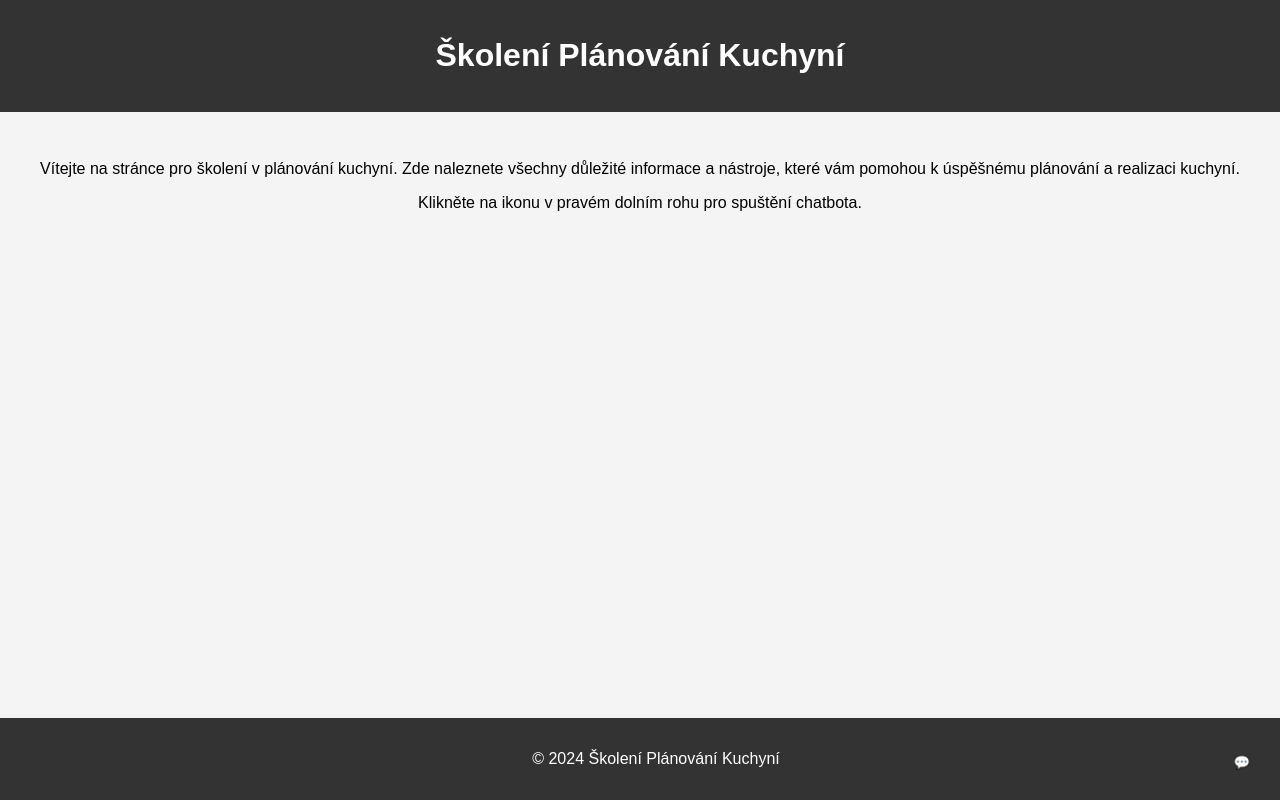
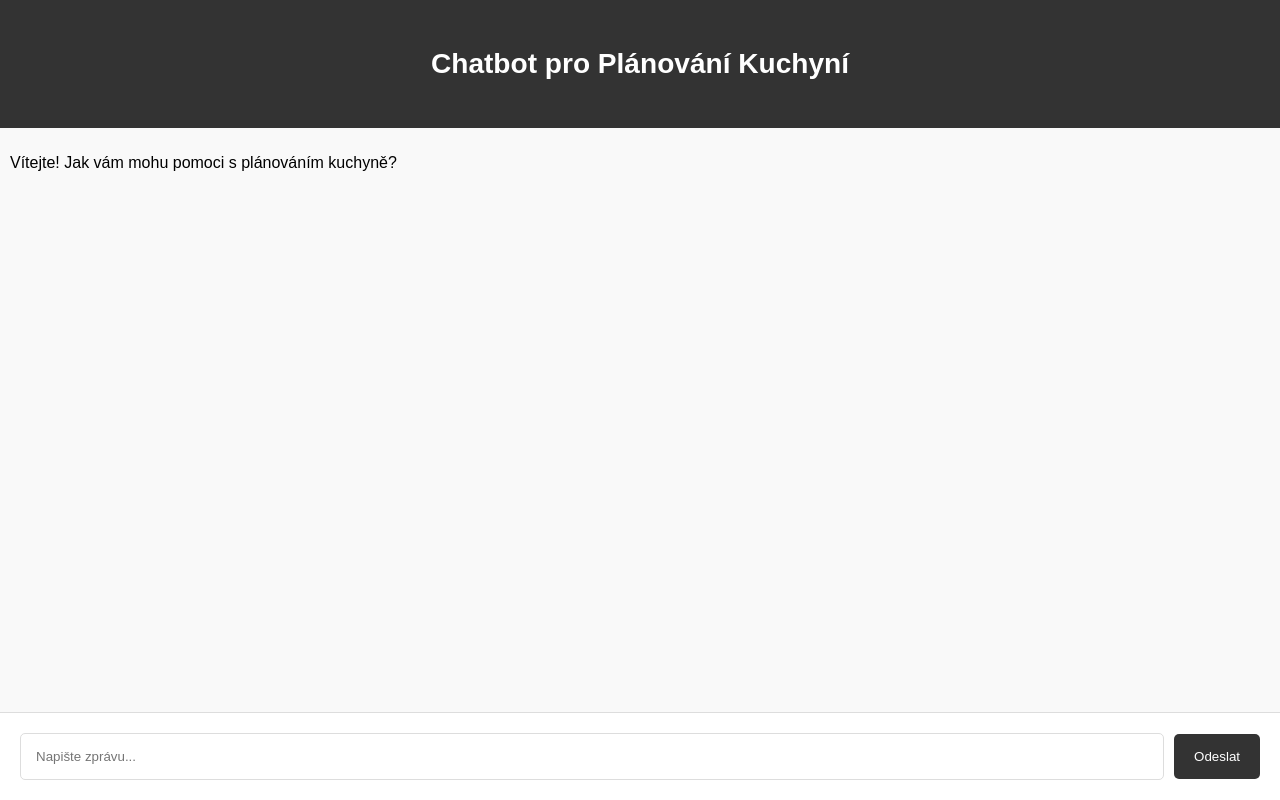
Before and after one commit to Miyoko4154/my-chatbot, a website: page index.html in a window 1280 px wide. Drawn offline with Linux system fonts and the light colour scheme.

Commit message:
Update index.html

```diff
--- a/index.html
+++ b/index.html
@@ -1,118 +1,78 @@
-
 <!DOCTYPE html>
 <html lang="cs">
 <head>
     <meta charset="UTF-8">
     <meta name="viewport" content="width=device-width, initial-scale=1.0">
-    <title>Školení Plánování Kuchyní</title>
+    <title>AI Chatbot – Plánování Kuchyní</title>
     <style>
-        body {
-            font-family: Arial, sans-serif;
+        body, html {
             margin: 0;
             padding: 0;
+            width: 100%;
+            height: 100%;
+            font-family: Arial, sans-serif;
             background-color: #f4f4f4;
-        }
-
-        header {
-            background-color: #333;
-            color: #fff;
-            padding: 1em;
-            text-align: center;
-        }
-
-        main {
-            padding: 2em;
-            text-align: center;
-        }
-
-        footer {
-            background-color: #333;
-            color: #fff;
-            text-align: center;
-            padding: 1em;
-            position: fixed;
-            width: 100%;
-            bottom: 0;
         }
 
         .chatbot-container {
             position: fixed;
-            bottom: 20px;
-            right: 20px;
+            top: 0;
+            left: 0;
+            right: 0;
+            bottom: 0;
             background-color: #fff;
-            border: 1px solid #ccc;
-            width: 300px;
-            height: 400px;
-            display: none; /* Set to "block" to show */
+            border: none;
+            display: flex;
+            flex-direction: column;
         }
 
         .chatbot-header {
             background-color: #333;
             color: white;
-            padding: 10px;
+            padding: 20px;
             text-align: center;
+            font-size: 24px;
         }
 
         .chatbot-body {
             padding: 10px;
-            height: 320px;
+            height: calc(100% - 150px); /* Dynamicky nastav výšku podle headeru a footeru */
             overflow-y: auto;
+            background-color: #f9f9f9;
+            flex-grow: 1;
         }
 
         .chatbot-input {
-            padding: 10px;
-            border-top: 1px solid #ccc;
+            padding: 20px;
+            border-top: 1px solid #ddd;
             display: flex;
+            align-items: center;
         }
 
         .chatbot-input input {
             flex: 1;
-            padding: 5px;
+            padding: 15px;
+            border: 1px solid #ddd;
+            border-radius: 5px;
+            margin-right: 10px;
         }
 
         .chatbot-input button {
-            padding: 5px;
+            padding: 15px 20px;
             background-color: #333;
             color: white;
             border: none;
             cursor: pointer;
-        }
-
-        .open-chatbot {
-            position: fixed;
-            bottom: 20px;
-            right: 20px;
-            background-color: #333;
-            color: white;
-            border: none;
-            padding: 10px;
-            cursor: pointer;
-            border-radius: 50%;
+            border-radius: 5px;
         }
     </style>
 </head>
 <body>
 
-<header>
-    <h1>Školení Plánování Kuchyní</h1>
-</header>
-
-<main>
-    <p>Vítejte na stránce pro školení v plánování kuchyní. Zde naleznete všechny důležité informace a nástroje, které vám pomohou k úspěšnému plánování a realizaci kuchyní.</p>
-    <p>Klikněte na ikonu v pravém dolním rohu pro spuštění chatbota.</p>
-</main>
-
-<footer>
-    <p>&copy; 2024 Školení Plánování Kuchyní</p>
-</footer>
-
-<!-- Chatbot Button -->
-<button class="open-chatbot" onclick="toggleChat()">💬</button>
-
-<!-- Chatbot Container -->
+<!-- Chatbot Container přes celou stránku -->
 <div class="chatbot-container" id="chatbot">
     <div class="chatbot-header">
-        <h3>Chatbot</h3>
+        <h3>Chatbot pro Plánování Kuchyní</h3>
     </div>
     <div class="chatbot-body" id="chatbotBody">
         <p>Vítejte! Jak vám mohu pomoci s plánováním kuchyně?</p>
@@ -124,28 +84,24 @@
 </div>
 
 <script>
-    function toggleChat() {
-        var chatbot = document.getElementById("chatbot");
-        if (chatbot.style.display === "block") {
-            chatbot.style.display = "none";
-        } else {
-            chatbot.style.display = "block";
-        }
-    }
-
     function sendMessage() {
         var userInput = document.getElementById("userInput").value;
         var chatbotBody = document.getElementById("chatbotBody");
 
         if (userInput.trim() !== "") {
+            // Zobrazí uživatelskou zprávu v okně chatu
             var userMessage = document.createElement("p");
             userMessage.textContent = "Vy: " + userInput;
+            userMessage.style.color = "blue"; // Změna barvy uživatelské zprávy
             chatbotBody.appendChild(userMessage);
 
+            // Simulovaná odpověď od bota
             var botMessage = document.createElement("p");
             botMessage.textContent = "Bot: Zatím nemám odpověď, ale brzy se to naučím!";
+            botMessage.style.color = "green"; // Změna barvy zprávy od bota
             chatbotBody.appendChild(botMessage);
 
+            // Vymaže vstupní pole a posune chat dolů
             document.getElementById("userInput").value = "";
             chatbotBody.scrollTop = chatbotBody.scrollHeight;
         }
```
